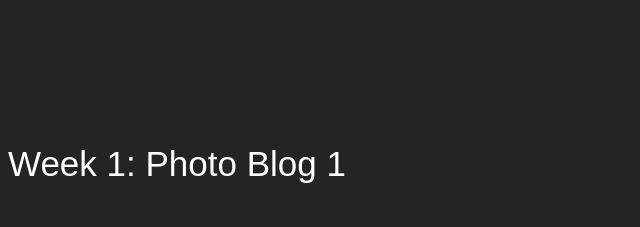
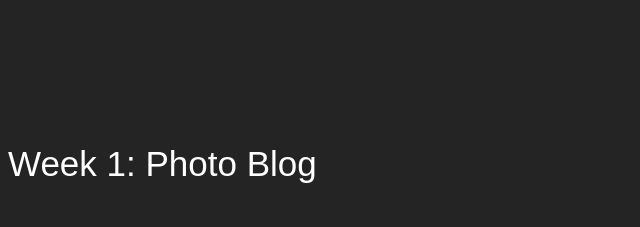
Before and after one commit to bj322-design/Brandon-Schadoff-Photo-Blog-design.github.io, a plain HTML site: page index.html in a window 1280 px wide. Shown: the part 2212-2439 px from the top of the page, 0-640 px from the left. Drawn offline with Linux system fonts and the light colour scheme.

Commit message:
Changed naming of header

```diff
--- a/index.html
+++ b/index.html
@@ -62,7 +62,7 @@
 <br>
 <br>
 <div id = content>
-	<p><b1>Week 1: Photo Blog 1</b1>
+	<p><b1>Week 1: Photo Blog</b1>
 </div>
 <div id = content>
 	<div id = text>
```
Also changed, not shown: 1 other file.
